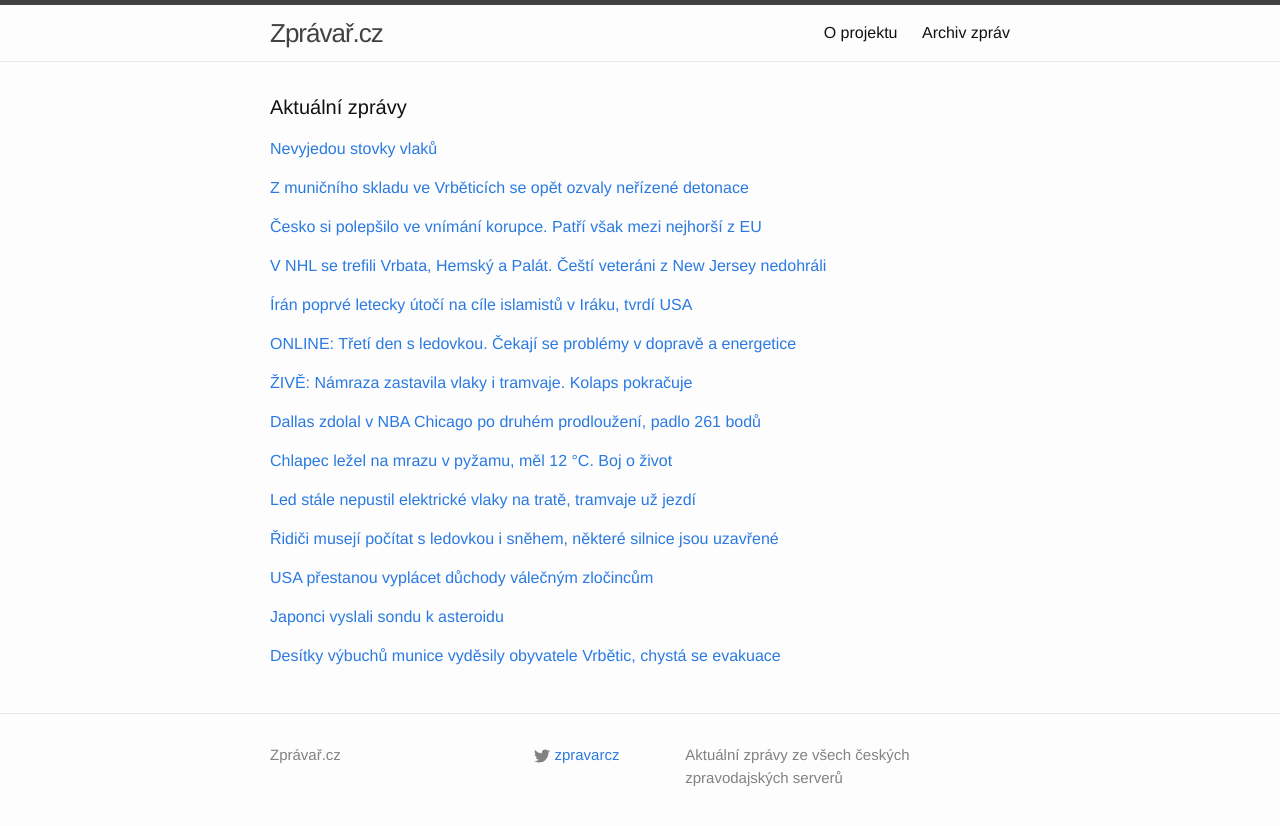
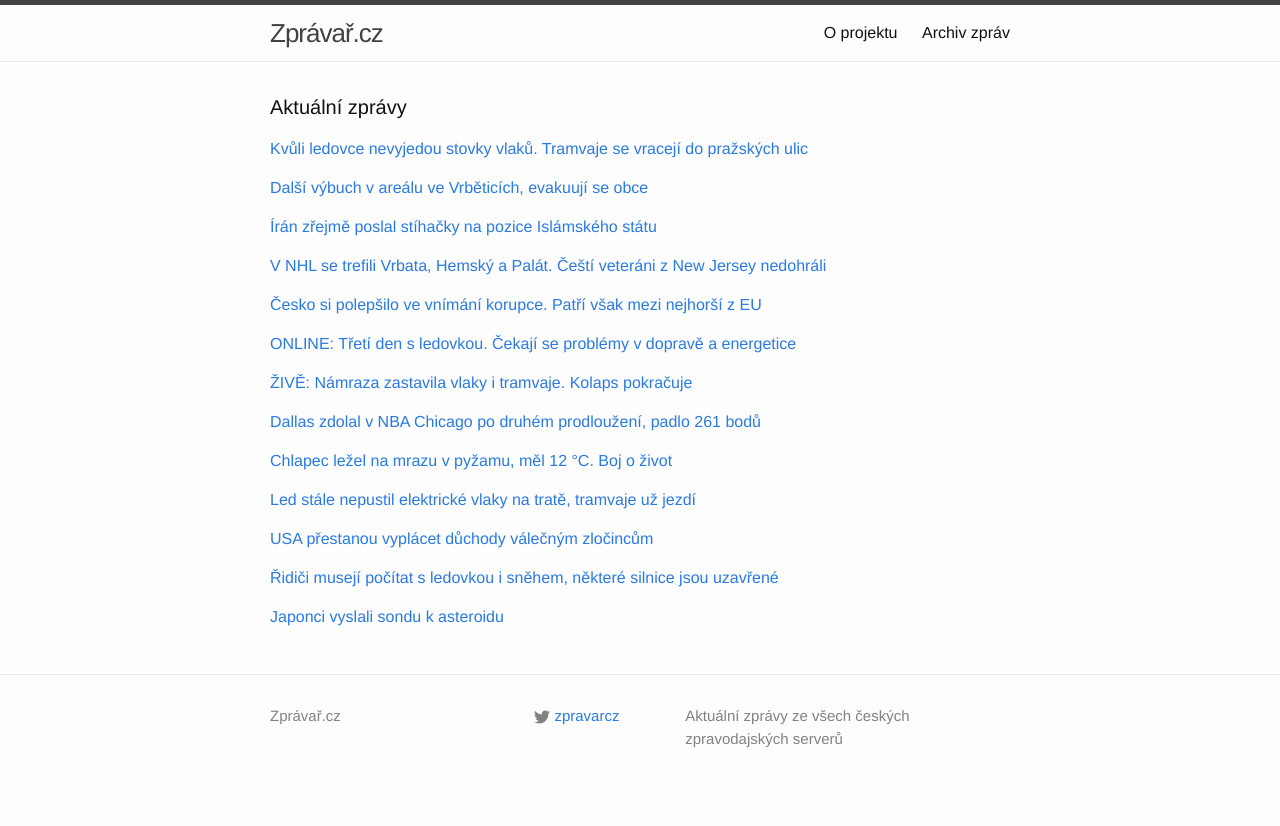
Before and after one commit to adliska/zpravar, a Jekyll site: the page built from index.html, in a window 1280 px wide. Shown: the top 826 px of the page. Built offline with Jekyll 4.4.1, drawn with Linux system fonts in a browser that asks for light colours.

Commit message:
zpravar news update

```diff
--- a/index.html
+++ b/index.html
@@ -5,9 +5,11 @@ layout: default
 <div class="home">
     <h1 class="page-heading">Aktuální zprávy</h1>
 
-<p><a href="javascript:;" onclick="toggle_visibility('zpravy0')">Nevyjedou stovky vlaků</a></p>
+<p><a href="javascript:;" onclick="toggle_visibility('zpravy0')">Kvůli ledovce nevyjedou stovky vlaků. Tramvaje se vracejí do pražských ulic</a></p>
 <div id="zpravy0" style="display:none">
 <ul>
+<li><a href=http://www.novinky.cz/domaci/355258-kvuli-ledovce-nevyjedou-stovky-vlaku-tramvaje-se-vraceji-do-prazskych-ulic.html>Kvůli ledovce nevyjedou stovky vlaků. Tramvaje se vracejí do pražských ulic - www.novinky.cz</a></li>
+<li><a href=http://zpravy.e15.cz/domaci/udalosti/potize-na-zeleznici-trvaji-prazske-tramvaje-se-vraci-do-ulic-1142195>Potíže na železnici trvají, pražské tramvaje se vrací do ulic - zpravy.e15.cz</a></li>
 <li><a href=http://www.novinky.cz/domaci/355258-nevyjedou-stovky-vlaku.html>Nevyjedou stovky vlaků - www.novinky.cz</a></li>
 <li><a href=http://echo24.cz/a/wM9e9>Dráhy nevpraví stovky vlaků, do Prahy a Brna se vrátily tramvaje - echo24.cz</a></li>
 <li><a href=http://www.novinky.cz/domaci/355258-kvuli-ledovce-nevyjedou-stovky-vlaku-tramvaje-se-vraci-do-prazskych-ulic.html>Kvůli ledovce nevyjedou stovky vlaků. Tramvaje se vrací do pražských ulic - www.novinky.cz</a></li>
@@ -20,9 +22,12 @@ layout: default
 <li><a href=http://www.lidovky.cz/vlaky-necestujte-radi-ceske-drahy-v-praze-uz-jezdi-nektere-tramvaje-1pu-/zpravy-domov.aspx?c=A141203_071704_ln_domov_jzl>Vlaky necestujte, radí České dráhy. V Praze už jezdí některé tramvaje  - www.lidovky.cz</a></li>
 <li><a href=http://www.ceskenoviny.cz/zpravy/zpravy/ceske-drahy-jako-v-utery-nevypravi-kvuli-ledovce-stovky-spoju/1154321>České dráhy jako v úterý nevypraví kvůli ledovce stovky spojů - www.ceskenoviny.cz</a></li>
 </ul>
-</div><p><a href="javascript:;" onclick="toggle_visibility('zpravy1')">Z muničního skladu ve Vrběticích se opět ozvaly neřízené detonace</a></p>
+</div><p><a href="javascript:;" onclick="toggle_visibility('zpravy1')">Další výbuch v areálu ve Vrběticích, evakuují se obce</a></p>
 <div id="zpravy1" style="display:none">
 <ul>
+<li><a href=http://www.ceskenoviny.cz/zpravy/zpravy/dalsi-vybuch-v-arealu-ve-vrbeticich-evakuuji-se-obce/1154381>Další výbuch v areálu ve Vrběticích, evakuují se obce - www.ceskenoviny.cz</a></li>
+<li><a href=http://www.ceskenoviny.cz/zpravy/zpravy/v-arealu-ve-vrbeticich-vybuchl-dalsi-municni-sklad-okolni-obce-budou-evakuovany/1154381>V areálu ve Vrběticích vybuchl další muniční sklad, okolní obce budou evakuovány - www.ceskenoviny.cz</a></li>
+<li><a href=http://www.tyden.cz/rubriky/domaci/evakuace-ve-vrbeticich-vybuchl-dalsi-municni-sklad_326050.html>Evakuace. Ve Vrběticích vybuchl další muniční sklad - www.tyden.cz</a></li>
 <li><a href=http://www.rozhlas.cz/_zprava/z-municniho-skladu-ve-vrbeticich-se-opet-ozvaly-nerizene-detonace--1427681>Z muničního skladu ve Vrběticích se opět ozvaly neřízené detonace - www.rozhlas.cz</a></li>
 <li><a href=http://www.ceskenoviny.cz/zpravy/zpravy/v-arealu-ve-vrbeticich-na-zlinsku-vybuchl-dalsi-municni-sklad/1154381>V areálu ve Vrběticích na Zlínsku vybuchl další muniční sklad - www.ceskenoviny.cz</a></li>
 <li><a href=http://www.tyden.cz/rubriky/domaci/ve-vrbeticich-vybuchl-dalsi-municni-sklad-evakuace_326050.html>Ve Vrběticích vybuchl další muniční sklad. Evakuace - www.tyden.cz</a></li>
@@ -32,15 +37,15 @@ layout: default
 <li><a href=http://www.ceskenoviny.cz/zpravy/zpravy/z-municniho-arealu-ve-vrbeticich-se-opet-ozvaly-nerizene-detonace/1154381>Z muničního areálu ve Vrběticích se opět ozvaly neřízené detonace - www.ceskenoviny.cz</a></li>
 <li><a href=http://zpravy.aktualne.cz/domaci/z-municniho-skladu-ve-vrbeticich-se-znovu-ozyvaji-vybuchy/r~7d830dce7abd11e490f70025900fea04/>Z muničního skladu ve Vrběticích se znovu ozývají výbuchy - zpravy.aktualne.cz</a></li>
 </ul>
-</div><p><a href="javascript:;" onclick="toggle_visibility('zpravy2')">Česko si polepšilo ve vnímání korupce. Patří však mezi nejhorší z EU </a></p>
+</div><p><a href="javascript:;" onclick="toggle_visibility('zpravy2')">Írán zřejmě poslal stíhačky na pozice Islámského státu</a></p>
 <div id="zpravy2" style="display:none">
 <ul>
-<li><a href=http://www.lidovky.cz/cesko-si-ve-vnimani-korupce-letos-oproti-lonsku-mirne-polepsilo-pxe-/zpravy-domov.aspx?c=A141203_074608_ln_domov_jzl>Česko si polepšilo ve vnímání korupce. Patří však mezi nejhorší z EU  - www.lidovky.cz</a></li>
-<li><a href=http://www.lidovky.cz/cesko-si-ve-vnimani-korupce-letos-oproti-lonsku-mirne-polepsilo-pxe-/zpravy-domov.aspx?c=A141203_074257_ln_domov_sij>Česko si ve vnímání korupce letos oproti loňsku mírně polepšilo  - www.lidovky.cz</a></li>
-<li><a href=http://zpravy.aktualne.cz/domaci/cesko-si-ve-vnimani-korupce-zlepsilo-na-oslavy-je-ale-brzy/r~95b84a8c7ab611e497f0002590604f2e/>Česko si ve vnímání korupce zlepšilo, na oslavy je ale brzy - zpravy.aktualne.cz</a></li>
-<li><a href=http://www.ceskatelevize.cz/ct24/domaci/294309-cesi-vnimaji-korupci-o-trochu-mene-tragicky-nez-loni/>Češi vnímají korupci o trochu méně tragicky než loni - www.ceskatelevize.cz</a></li>
-<li><a href=http://www.novinky.cz/zahranicni/355256-s-korupci-jsme-na-tom-o-malinko-lepe.html>S korupcí jsme na tom o malinko lépe  - www.novinky.cz</a></li>
-<li><a href=http://www.ceskenoviny.cz/zpravy/zpravy/cesko-si-ve-vnimani-korupce-letos-oproti-lonsku-mirne-polepsilo/1154336>Česko si ve vnímání korupce letos oproti loňsku mírně polepšilo - www.ceskenoviny.cz</a></li>
+<li><a href=http://www.ceskatelevize.cz/ct24/svet/294306-iran-zrejme-poslal-stihacky-na-pozice-islamskeho-statu/>Írán zřejmě poslal stíhačky na pozice Islámského státu - www.ceskatelevize.cz</a></li>
+<li><a href=http://www.tyden.cz/rubriky/zahranici/asie-a-oceanie/iran-poprve-letecky-utoci-na-cile-islamistu-v-iraku-tvrdi-usa_326051.html>Írán poprvé letecky útočí na cíle islamistů v Iráku, tvrdí USA - www.tyden.cz</a></li>
+<li><a href=http://www.lidovky.cz/iran-podle-pentagonu-letecky-utoci-na-cile-islamistu-v-iraku-pre-/zpravy-svet.aspx?c=A141203_080659_ln_zahranici_jzl>Írán letecky útočí na cíle islamistů v Iráku, tvrdí USA  - www.lidovky.cz</a></li>
+<li><a href=http://zpravy.idnes.cz/iran-letecky-utocil-islamsky-stat-drh-/zahranicni.aspx?c=A141203_074902_zahranicni_jj>Írán poprvé letecky zaútočil na Islámský stát, tvrdí Pentagon - zpravy.idnes.cz</a></li>
+<li><a href=http://www.ceskatelevize.cz/ct24/svet/294306-iran-podle-pentagonu-zautocil-na-pozice-islamskeho-statu/>Írán podle Pentagonu zaútočil na pozice Islámského státu - www.ceskatelevize.cz</a></li>
+<li><a href=http://www.ceskenoviny.cz/zpravy/zpravy/iran-podle-pentagonu-letecky-utoci-na-cile-islamistu-v-iraku/1154317>Írán podle Pentagonu letecky útočí na cíle islamistů v Iráku - www.ceskenoviny.cz</a></li>
 </ul>
 </div><p><a href="javascript:;" onclick="toggle_visibility('zpravy3')">V NHL se trefili Vrbata, Hemský a Palát. Čeští veteráni z New Jersey nedohráli</a></p>
 <div id="zpravy3" style="display:none">
@@ -52,14 +57,15 @@ layout: default
 <li><a href=http://hokej.idnes.cz/vrbata-palat-a-hemsky-byli-mezi-strelci-d93-/nhl.aspx?c=A141203_072340_nhl_Mkr>Vrbata, Palát a Hemský byli mezi střelci, Jágr s Eliášem nedohráli - hokej.idnes.cz</a></li>
 <li><a href=http://www.sportovninoviny.cz/zpravy/vrbata-golem-a-asistenci-prispel-k-vyhre-vancouveru/1154355>Vrbata gólem a asistencí přispěl k výhře Vancouveru - www.sportovninoviny.cz</a></li>
 </ul>
-</div><p><a href="javascript:;" onclick="toggle_visibility('zpravy4')">Írán poprvé letecky útočí na cíle islamistů v Iráku, tvrdí USA</a></p>
+</div><p><a href="javascript:;" onclick="toggle_visibility('zpravy4')">Česko si polepšilo ve vnímání korupce. Patří však mezi nejhorší z EU </a></p>
 <div id="zpravy4" style="display:none">
 <ul>
-<li><a href=http://www.tyden.cz/rubriky/zahranici/asie-a-oceanie/iran-poprve-letecky-utoci-na-cile-islamistu-v-iraku-tvrdi-usa_326051.html>Írán poprvé letecky útočí na cíle islamistů v Iráku, tvrdí USA - www.tyden.cz</a></li>
-<li><a href=http://www.lidovky.cz/iran-podle-pentagonu-letecky-utoci-na-cile-islamistu-v-iraku-pre-/zpravy-svet.aspx?c=A141203_080659_ln_zahranici_jzl>Írán letecky útočí na cíle islamistů v Iráku, tvrdí USA  - www.lidovky.cz</a></li>
-<li><a href=http://zpravy.idnes.cz/iran-letecky-utocil-islamsky-stat-drh-/zahranicni.aspx?c=A141203_074902_zahranicni_jj>Írán poprvé letecky zaútočil na Islámský stát, tvrdí Pentagon - zpravy.idnes.cz</a></li>
-<li><a href=http://www.ceskatelevize.cz/ct24/svet/294306-iran-podle-pentagonu-zautocil-na-pozice-islamskeho-statu/>Írán podle Pentagonu zaútočil na pozice Islámského státu - www.ceskatelevize.cz</a></li>
-<li><a href=http://www.ceskenoviny.cz/zpravy/zpravy/iran-podle-pentagonu-letecky-utoci-na-cile-islamistu-v-iraku/1154317>Írán podle Pentagonu letecky útočí na cíle islamistů v Iráku - www.ceskenoviny.cz</a></li>
+<li><a href=http://www.lidovky.cz/cesko-si-ve-vnimani-korupce-letos-oproti-lonsku-mirne-polepsilo-pxe-/zpravy-domov.aspx?c=A141203_074608_ln_domov_jzl>Česko si polepšilo ve vnímání korupce. Patří však mezi nejhorší z EU  - www.lidovky.cz</a></li>
+<li><a href=http://www.lidovky.cz/cesko-si-ve-vnimani-korupce-letos-oproti-lonsku-mirne-polepsilo-pxe-/zpravy-domov.aspx?c=A141203_074257_ln_domov_sij>Česko si ve vnímání korupce letos oproti loňsku mírně polepšilo  - www.lidovky.cz</a></li>
+<li><a href=http://zpravy.aktualne.cz/domaci/cesko-si-ve-vnimani-korupce-zlepsilo-na-oslavy-je-ale-brzy/r~95b84a8c7ab611e497f0002590604f2e/>Česko si ve vnímání korupce zlepšilo, na oslavy je ale brzy - zpravy.aktualne.cz</a></li>
+<li><a href=http://www.ceskatelevize.cz/ct24/domaci/294309-cesi-vnimaji-korupci-o-trochu-mene-tragicky-nez-loni/>Češi vnímají korupci o trochu méně tragicky než loni - www.ceskatelevize.cz</a></li>
+<li><a href=http://www.novinky.cz/zahranicni/355256-s-korupci-jsme-na-tom-o-malinko-lepe.html>S korupcí jsme na tom o malinko lépe  - www.novinky.cz</a></li>
+<li><a href=http://www.ceskenoviny.cz/zpravy/zpravy/cesko-si-ve-vnimani-korupce-letos-oproti-lonsku-mirne-polepsilo/1154336>Česko si ve vnímání korupce letos oproti loňsku mírně polepšilo - www.ceskenoviny.cz</a></li>
 </ul>
 </div><p><a href="javascript:;" onclick="toggle_visibility('zpravy5')">ONLINE: Třetí den s ledovkou. Čekají se problémy v dopravě a energetice</a></p>
 <div id="zpravy5" style="display:none">
@@ -101,19 +107,19 @@ layout: default
 <li><a href=http://www.ceskatelevize.cz/ct24/domaci/294279-i-dnes-trapi-dopravu-ledovka/>I dnes trápí dopravu ledovka - www.ceskatelevize.cz</a></li>
 <li><a href=http://www.ceskatelevize.cz/ct24/domaci/294279-povoli-dnes-ledovka-doprava-s-tim-pres-den-nepocita/>Povolí dnes ledovka? Doprava s tím přes den nepočítá - www.ceskatelevize.cz</a></li>
 </ul>
-</div><p><a href="javascript:;" onclick="toggle_visibility('zpravy10')">Řidiči musejí počítat s ledovkou i sněhem, některé silnice jsou uzavřené </a></p>
+</div><p><a href="javascript:;" onclick="toggle_visibility('zpravy10')">USA přestanou vyplácet důchody válečným zločincům</a></p>
 <div id="zpravy10" style="display:none">
+<ul>
+<li><a href=http://zpravy.e15.cz/zahranicni/politika/usa-prestanou-vyplacet-duchody-valecnym-zlocincum-1142183>USA přestanou vyplácet důchody válečným zločincům - zpravy.e15.cz</a></li>
+<li><a href=http://www.ceskatelevize.cz/ct24/svet/294308-konec-s-duchody-pro-nacisty-rozhodl-americky-kongres/>Konec s důchody pro nacisty, rozhodl americký Kongres - www.ceskatelevize.cz</a></li>
+<li><a href=http://www.tyden.cz/rubriky/zahranici/amerika/usa-prestanou-vyplacet-duchod-nacistickym-zlocincum_326042.html>USA přestanou vyplácet důchod nacistickým zločincům - www.tyden.cz</a></li>
+</ul>
+</div><p><a href="javascript:;" onclick="toggle_visibility('zpravy11')">Řidiči musejí počítat s ledovkou i sněhem, některé silnice jsou uzavřené </a></p>
+<div id="zpravy11" style="display:none">
 <ul>
 <li><a href=http://www.novinky.cz/domaci/355260-ridici-museji-pocitat-s-ledovkou-i-snehem-nektere-silnice-jsou-uzavrene.html>Řidiči musejí počítat s ledovkou i sněhem, některé silnice jsou uzavřené  - www.novinky.cz</a></li>
 <li><a href=http://www.denik.cz/z_domova/treti-den-s-ledovkou-komplikace-v-doprave-a-energetice-20141203.html>Třetí den s následky ledovky: komplikace v dopravě a energetice - www.denik.cz</a></li>
 <li><a href=http://www.ceskenoviny.cz/zpravy/zpravy/v-brne-jezdi-od-dnesniho-rana-vsechny-travmajove-linky/1154363>V Brně jezdí od dnešního rána všechny travmajové linky - www.ceskenoviny.cz</a></li>
-</ul>
-</div><p><a href="javascript:;" onclick="toggle_visibility('zpravy11')">USA přestanou vyplácet důchody válečným zločincům</a></p>
-<div id="zpravy11" style="display:none">
-<ul>
-<li><a href=http://zpravy.e15.cz/zahranicni/politika/usa-prestanou-vyplacet-duchody-valecnym-zlocincum-1142183>USA přestanou vyplácet důchody válečným zločincům - zpravy.e15.cz</a></li>
-<li><a href=http://www.ceskatelevize.cz/ct24/svet/294308-konec-s-duchody-pro-nacisty-rozhodl-americky-kongres/>Konec s důchody pro nacisty, rozhodl americký Kongres - www.ceskatelevize.cz</a></li>
-<li><a href=http://www.tyden.cz/rubriky/zahranici/amerika/usa-prestanou-vyplacet-duchod-nacistickym-zlocincum_326042.html>USA přestanou vyplácet důchod nacistickým zločincům - www.tyden.cz</a></li>
 </ul>
 </div><p><a href="javascript:;" onclick="toggle_visibility('zpravy12')">Japonci vyslali sondu k asteroidu</a></p>
 <div id="zpravy12" style="display:none">
@@ -122,11 +128,4 @@ layout: default
 <li><a href=http://www.novinky.cz/veda-skoly/355257-japonsko-vyslalo-dalsi-sondu-k-asteroidu.html>Japonsko vyslalo další sondu k asteroidu - www.novinky.cz</a></li>
 <li><a href=http://www.ceskenoviny.cz/zpravy/zpravy/japonska-sonda-odstartovala-k-asteroidu-vrati-se-v-roce-2020/1154338>Japonská sonda odstartovala k asteroidu, vrátí se v roce 2020 - www.ceskenoviny.cz</a></li>
 </ul>
-</div><p><a href="javascript:;" onclick="toggle_visibility('zpravy13')">Desítky výbuchů munice vyděsily obyvatele Vrbětic, chystá se evakuace </a></p>
-<div id="zpravy13" style="display:none">
-<ul>
-<li><a href=http://www.novinky.cz/domaci/355261-desitky-vybuchu-munice-vydesily-obyvatele-vrbetic-chysta-se-evakuace.html>Desítky výbuchů munice vyděsily obyvatele Vrbětic, chystá se evakuace  - www.novinky.cz</a></li>
-<li><a href=http://www.ceskatelevize.cz/ct24/regiony/294315-vrbeticemi-otrasa-nova-vlna-vybuchu-obyvatele-musi-pryc/>Vrběticemi otřásá nová vlna výbuchů, obyvatelé musí pryč - www.ceskatelevize.cz</a></li>
-<li><a href=http://www.ceskatelevize.cz/ct24/regiony/294315-vrbeticemi-otrasa-nova-vlna-vybuchu-pripravuje-se-evakuace/>Vrběticemi otřásá nová vlna výbuchů, připravuje se evakuace - www.ceskatelevize.cz</a></li>
-</ul>
 </div></div>
```
